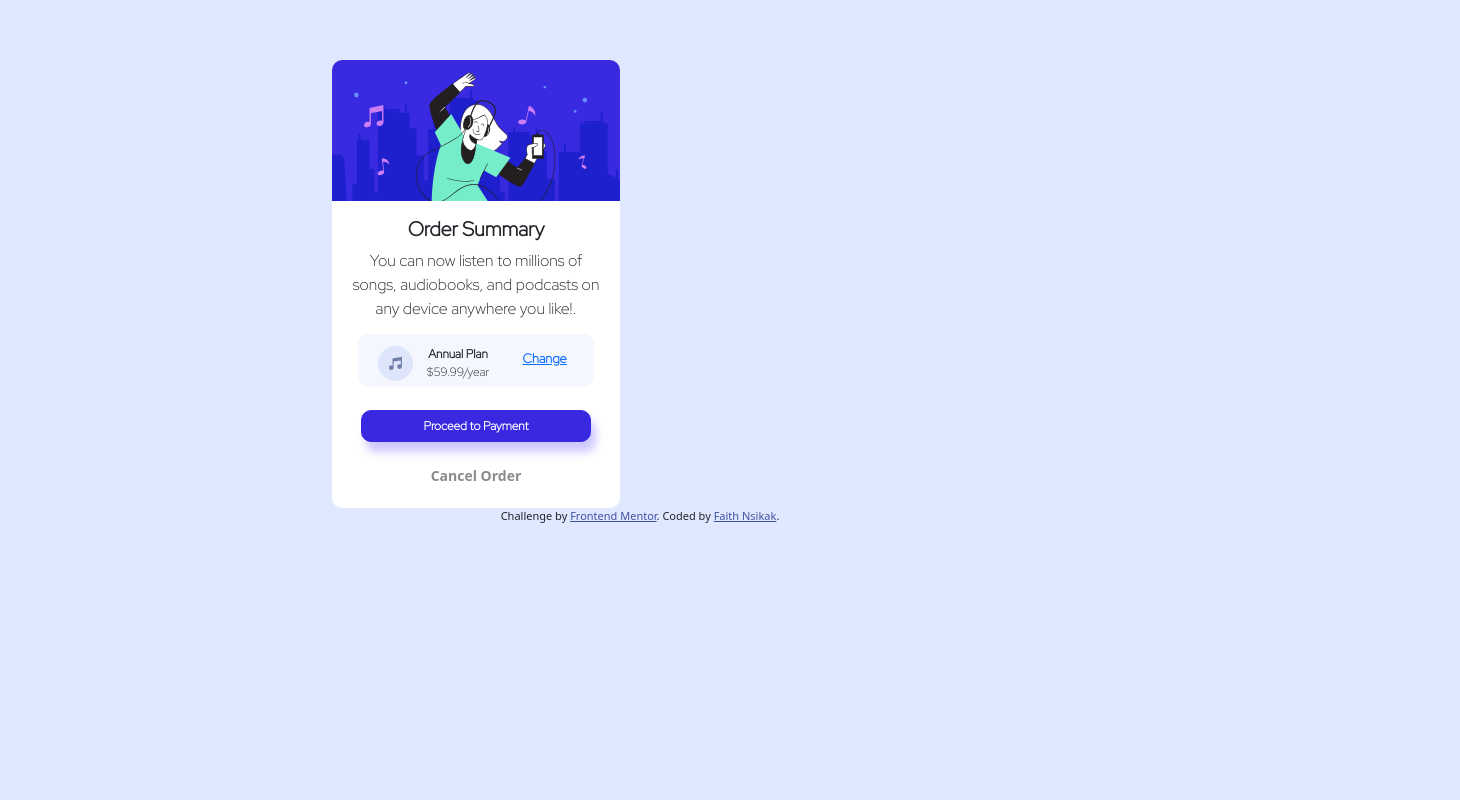
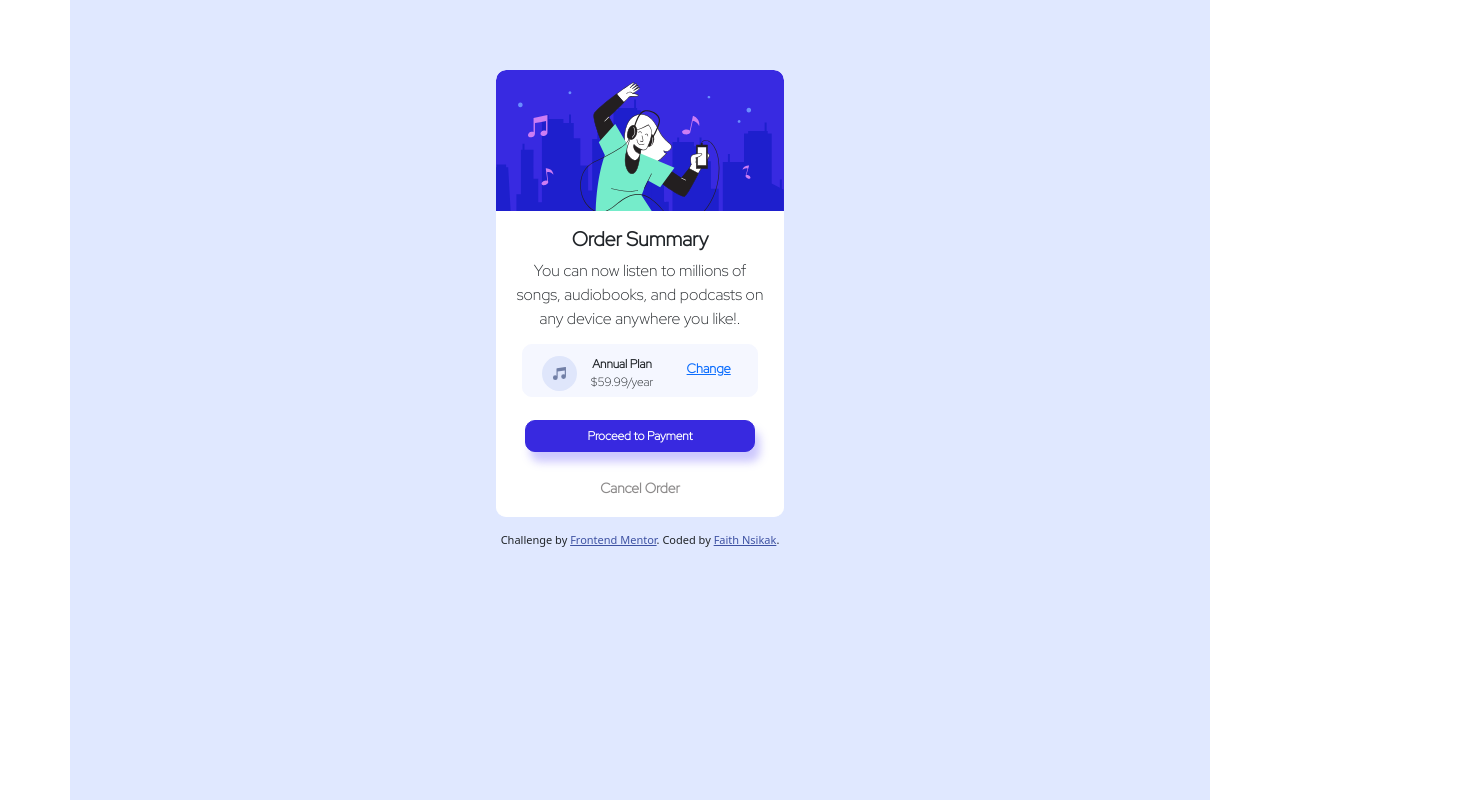
Before and after one commit to FaithLadi/Oder-summary-card, a plain HTML site: page index.html in a window 1280 px wide. Shown: the whole page, 1460 px wide, since content can reach past the window. Drawn offline with nearby package versions, Linux system fonts and the light colour scheme; a web font is replaced by a local one.

Commit message:
changed the position of he card

```diff
--- a/index.html
+++ b/index.html
@@ -1,23 +1,31 @@
 <!DOCTYPE html>
 <html lang="en">
+
 <head>
   <meta charset="UTF-8">
-  <meta name="viewport" content="width=device-width, initial-scale=1.0"> <!-- displays site properly based on user's device -->
+  <meta name="viewport" content="width=device-width, initial-scale=1.0">
+  <!-- displays site properly based on user's device -->
 
   <link rel="icon" type="image/png" sizes="32x32" href="./images/favicon-32x32.png">
-  <link href="https://cdn.jsdelivr.net/npm/bootstrap@5.0.2/dist/css/bootstrap.min.css" rel="stylesheet" integrity="sha384-EVSTQN3/azprG1Anm3QDgpJLIm9Nao0Yz1ztcQTwFspd3yD65VohhpuuCOmLASjC" crossorigin="anonymous">
-  <script src="https://cdn.jsdelivr.net/npm/bootstrap@5.0.2/dist/js/bootstrap.bundle.min.js" integrity="sha384-MrcW6ZMFYlzcLA8Nl+NtUVF0sA7MsXsP1UyJoMp4YLEuNSfAP+JcXn/tWtIaxVXM" crossorigin="anonymous"></script>
-  <link href="https://fonts.googleapis.com/css2?family=Great+Vibes&family=Mochiy+Pop+One&family=Red+Hat+Display:wght@300&display=swap" rel="stylesheet">
+  <link href="https://cdn.jsdelivr.net/npm/bootstrap@5.0.2/dist/css/bootstrap.min.css" rel="stylesheet"
+    integrity="sha384-EVSTQN3/azprG1Anm3QDgpJLIm9Nao0Yz1ztcQTwFspd3yD65VohhpuuCOmLASjC" crossorigin="anonymous">
+  <script src="https://cdn.jsdelivr.net/npm/bootstrap@5.0.2/dist/js/bootstrap.bundle.min.js"
+    integrity="sha384-MrcW6ZMFYlzcLA8Nl+NtUVF0sA7MsXsP1UyJoMp4YLEuNSfAP+JcXn/tWtIaxVXM"
+    crossorigin="anonymous"></script>
+  <link
+    href="https://fonts.googleapis.com/css2?family=Great+Vibes&family=Mochiy+Pop+One&family=Red+Hat+Display:wght@300&display=swap"
+    rel="stylesheet">
 
   <link rel="stylesheet" href="style.css">
   <title>Frontend Mentor | Order summary card</title>
 
 
 </head>
+
 <body>
   <div class="container">
     <div class="card">
-    <img src="./images/illustration-hero.svg" class="card-img-top" alt="...">
+      <img class="card-img-top" alt="..." src="./images/illustration-hero.svg">
       <div class="card-body">
         <h5 class="card-title">Order Summary</h5>
         <p class="card-text">You can now listen to millions of songs, audiobooks, and podcasts on any
@@ -35,17 +43,20 @@
           </div>
         </div>
 
-      <a href="#" class="btn">Proceed to Payment</a>
+        <a href="#" class="btn">Proceed to Payment</a> <br> <br>
+        <a href="#" class="cancel_order">Cancel Order</a>
       </div>
 
-    <a href="#" class="cancel_order">Cancel Order</a>
           </div>
-</div>
-
 
     <div class="attribution">
       Challenge by <a href="https://www.frontendmentor.io?ref=challenge" target="_blank">Frontend Mentor</a>.
       Coded by <a href="#">Faith Nsikak</a>.
     </div>
+  </div>
+
+
+
 </body>
+
 </html>
--- a/style.css
+++ b/style.css
@@ -1,21 +1,31 @@
-.attribution { font-size: 11px; text-align: center; }
-.attribution a { color: hsl(228, 45%, 44%); }
+.attribution {
+font-size: 11px;
+  text-align: center;
+  margin-top: 15px;
+ }
+.attribution a {
+    color: hsl(228, 45%, 44%);
+}
 
 body{
-    background: hsl(225, 100%, 94%);
+
 }
 
 .container{
-    margin-left: 20em;
-    padding-top: 60px;
+
+    padding-top: 70px;
+    background: hsl(225, 100%, 94%);
+    height: 100vh;
 }
 .card{
     width: 18rem;
+    margin: auto;
     border-radius: 10px;
     border: 0.5px solid #ffffff;
     border-left: none;
     border-right: none;
     border-top: none;
+    overflow: hidden;
     /* height: 80vh; */
 }
 
@@ -86,7 +96,7 @@ body{
 
 .cancel_order{
     margin-bottom: 1.5em;
-    margin-top: 0.5em;
+    margin-top: 2em;
     text-align: center;
     text-decoration: none;
     color: hsla(0, 1%, 45%, 0.829);
```
Lines whose indentation alone changed are shown as unchanged.
